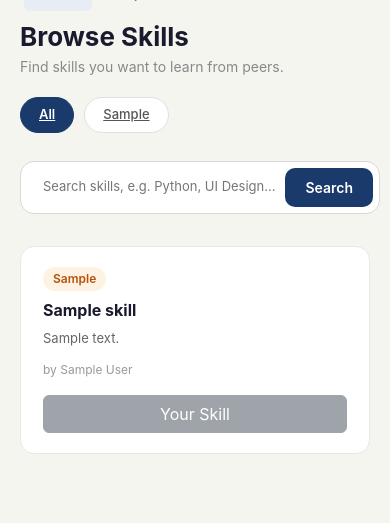
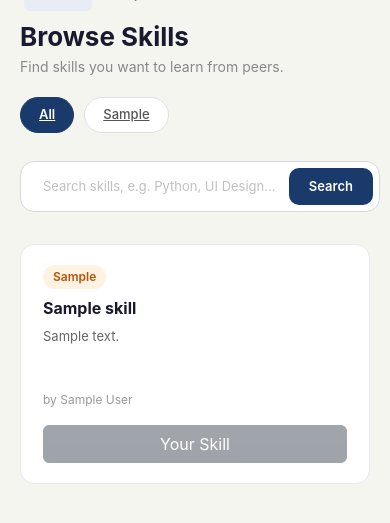
Before and after one commit to sahilppatel1807/skill_swap, a Flask app: page /skills in a window 390 px wide; the page is wider, and only the part inside the window is pictured. Shown: the part 63-586 px from the top of that part. Run offline with Flask 3, Linux system fonts and the light colour scheme; a user stored in the database is signed in; tables that the repository leaves empty hold one stand-in row (values such as "Sample post").

Commit message:
Fix skill card overflow and chat sidebar responsive layout

```diff
--- a/static/css/skills.css
+++ b/static/css/skills.css
@@ -59,6 +59,7 @@
   display: grid;
   grid-template-columns: repeat(3, 1fr);
   gap: 20px;
+  align-items: stretch;
 }
 
 /* ── Skill Card ─────────────────────────────────────────────── */
@@ -67,6 +68,10 @@
   border: 1px solid #e8e8e8;
   border-radius: 14px;
   transition: border-color 0.15s, transform 0.15s;
+  display: flex;
+  min-width: 0;
+  overflow: hidden;
+  height: 240px;
 }
 
 .skill-card:hover {
@@ -78,7 +83,9 @@
   padding: 20px 22px;
   display: flex;
   flex-direction: column;
-  height: 100%;
+  flex: 1;
+  min-width: 0;
+  overflow: hidden;
 }
 
 /* ── Category Badge ─────────────────────────────────────────── */
@@ -100,6 +107,9 @@
   font-weight: 700;
   color: #1a1a2e;
   margin: 0 0 8px;
+  white-space: nowrap;
+  overflow: hidden;
+  text-overflow: ellipsis;
 }
 
 .skill-desc {
@@ -107,13 +117,21 @@
   color: #666;
   line-height: 1.6;
   margin: 0 0 12px;
-  flex: 1;
+  display: -webkit-box;
+  -webkit-line-clamp: 3;
+  -webkit-box-orient: vertical;
+  overflow: hidden;
+  overflow-wrap: anywhere;
+  word-break: break-word;
+  min-width: 0;
 }
 
 .skill-author {
   font-size: 12px;
   color: #999;
-  margin: 0 0 16px;
+  margin: auto 0 16px;
+  min-width: 0;
+  overflow: hidden;
 }
 
 /* ── Request Button ─────────────────────────────────────────── */
@@ -141,7 +159,6 @@
   transform: scale(0.97);
 }
 
-/* Requested state */
 .request-btn.requested {
   background: #2d6a4f;
   color: #ffffff;
@@ -174,17 +191,10 @@
   }
 }
 
-
-.search-box input {
-  flex: 1;
-  border: none;
-  outline: none;
-  background: transparent;
-  font-size: 13px;
-  padding: 7px 0;
-  min-width: 0;
+/* ── Search ─────────────────────────────────────────────────── */
+.search-row {
+  margin-bottom: 32px;
 }
-
 
 .search-box {
   display: flex;
@@ -198,6 +208,25 @@
   gap: 8px;
 }
 
+.search-box:focus-within {
+  border-color: #1a3a6b;
+  box-shadow: 0 0 0 3px rgba(26, 58, 107, 0.08);
+}
+
+.search-box input {
+  flex: 1;
+  border: none;
+  outline: none;
+  background: transparent;
+  font-size: 13px;
+  color: #1a1a2e;
+  padding: 7px 0;
+  min-width: 0;
+}
+
+.search-box input::placeholder {
+  color: #c0c0c0;
+}
 
 .search-box button {
   border-radius: 10px;
@@ -205,9 +234,12 @@
   background: #1a3a6b;
   color: #fff;
   border: none;
+  font-size: 13px;
   font-weight: 600;
+  cursor: pointer;
+  transition: background 0.15s;
 }
 
-.search-row {
-  margin-bottom: 32px;
+.search-box button:hover {
+  background: #15305a;
 }
```
